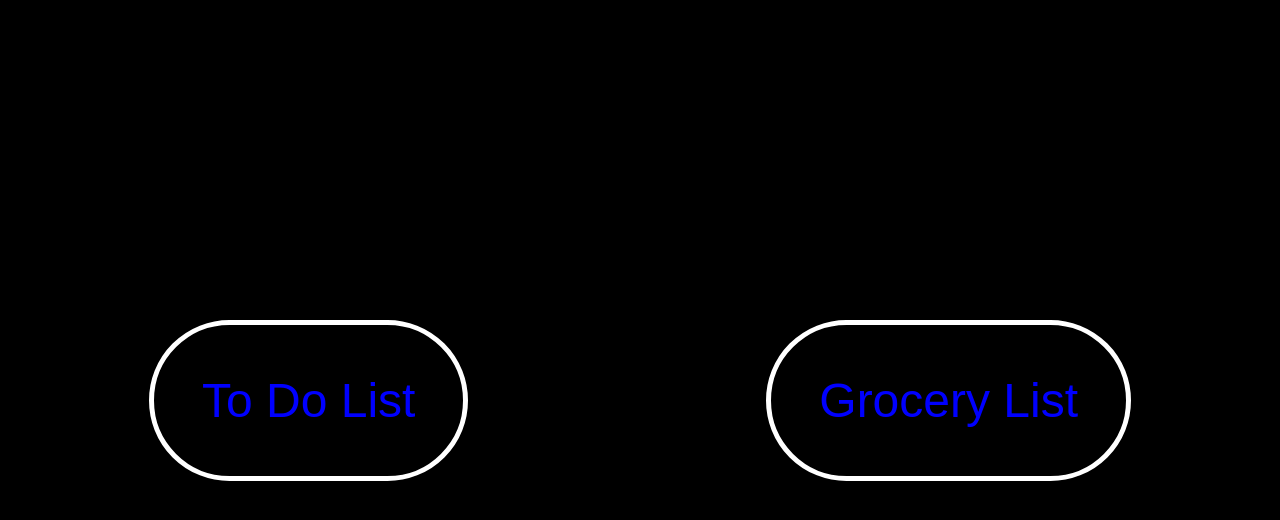
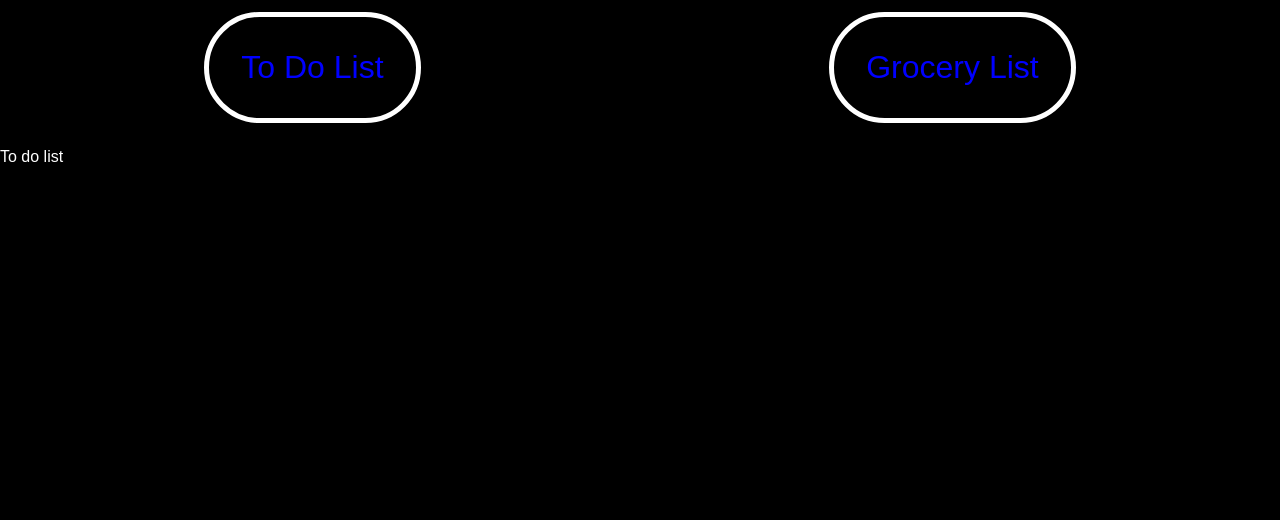
Before and after one commit to chriswfoster/ToDoListAndGroceryList4Bae, a React (Create React App) app: page / in a window 1280 px wide. Shown: the top 520 px of the page. Built offline with nearby package versions, Linux system fonts and the light colour scheme; no server answers.

Commit message:
Component props passing with routing and binding complete

```diff
--- a/src/components/GroceryList/GroceryList.js
+++ b/src/components/Home/GroceryList/GroceryList.js
@@ -1,7 +1,7 @@
 import React, {Component} from 'react'
 import axios from 'axios'
 
-import '../list.css'
+import './list.css'
 
 class GroceryList extends Component{
     constructor(){
@@ -12,26 +12,11 @@ class GroceryList extends Component{
         }
     }
 
-    handleSubmit(item){
-        axios.post('/api/additem?item='+item)
-        .then(response => this.setState({arrayOfItems: response.data}))
-        .catch(err => console.log(err))
-    }
-    handleText(val){
-        this.setState({inputText: val})
-    }
-    handleWipeList(val){
-        axios.delete('/api/wipelist')
-        .then (response => this.setState({arrayOfItems: response.data}))
-        .catch(err => console.log(err))
-    }
-    handleItemDelete(item){
-        axios.delete('/api/deleteitem?item='+item)
-    }
 
 
 render(){
     const {arrayOfItems} = this.state;
+    console.log(this.props)
 
 return(
 <div className="listMainDiv">
--- a/src/components/list.css
+++ b/src/components/Home/GroceryList/list.css
@@ -1,4 +1,4 @@
 .listMainDiv{
     width: 100vw;
-    height: 100vh;
+    height: 80vh;
 }
--- a/src/components/Home/Home.js
+++ b/src/components/Home/Home.js
@@ -1,18 +1,75 @@
 import React, {Component} from 'react'
 import {Link} from 'react-router-dom'
 import './home.css'
+import axios from 'axios'
+
+import GroceryList from './GroceryList/GroceryList'
+import ToDoList from './ToDoList/ToDoList'
+
+import {Route, Switch} from 'react-router-dom';
 
 class Home extends Component{
+    constructor(){
+        super()
+        this.state= {
+
+        }
+        this.handleItemDelete = this.handleItemDelete.bind(this)
+        this.handleWipeList = this.handleWipeList.bind(this)
+        this.handleSubmit = this.handleSubmit.bind(this)
+        this.handleText = this.handleText.bind(this)
+    }
+
+
+    componentDidMount(){
+        axios.get('/api/getItems')
+        .then(response => this.setState({arrayOfItems: response.data}))
+    }
+
+    handleSubmit(item, type){
+        axios.post('/api/additem?item='+item+',type='+type)
+        .then(response => this.setState({arrayOfItems: response.data}))
+        .catch(err => console.log(err))
+    }
+    handleText(val){
+        this.setState({inputText: val})
+    }
+    handleWipeList(val){
+        axios.delete('/api/wipelist')
+        .then (response => this.setState({arrayOfItems: response.data}))
+        .catch(err => console.log(err))
+    }
+    handleItemDelete(item){
+        axios.delete('/api/deleteitem?item='+item)
+    }
 
 render(){
+
+    //// I'm passing props with 2 different methods, what is wrong with me...
+
+    const RouteWithProps = ({ path, exact, strict, component:Component, location, ...rest }) => (
+        <Route
+          path={path}
+          exact={exact}
+            strict={strict}
+          location={location}
+          render={(props) => <Component {...props} {...rest} />}
+      />)
+
+
 return(
 <div className="homeMain" >
-<Link to="/todolist" className="homeRoutingButtons" style={{textDecoration: "none", color: "blue"}}>
+ <Link to="/todolist" className="homeRoutingButtons" style={{textDecoration: "none", color: "blue"}}>
 To Do List
     </Link>
 <Link to="/grocerylist" className="homeRoutingButtons" style={{textDecoration: "none", color: "blue"}}>
 Grocery List
     </Link>
+    <Switch>
+    <Route path="/grocerylist" render={()=><GroceryList num="2" someProp={100}/>} />
+    <RouteWithProps component={ToDoList} foo= "test" />
+    </Switch>
+
 </div>
 )
 }
--- a/src/components/ToDoList/ToDoList.js
+++ b/src/components/Home/ToDoList/ToDoList.js
@@ -26,6 +26,7 @@ class ToDoList extends Component{
     }
 
 render(){
+    console.log(this.props)
 return(
 <div className="listMainDiv">
 To do list
--- a/src/components/Home/home.css
+++ b/src/components/Home/home.css
@@ -15,7 +15,7 @@
     border-style: solid;
     border-width: 5px;
     padding: 1em;
-    font-size: 3em;
+    font-size: 2em;
 
 }
 .homeRoutingButtons:hover{
--- a/src/router.js
+++ b/src/router.js
@@ -2,15 +2,16 @@ import React from 'react';
 import {Route, Switch} from 'react-router-dom';
 
 import Home from './components/Home/Home.js'
-import GroceryList from './components/GroceryList/GroceryList'
-import ToDoList from './components/ToDoList/ToDoList'
+import GroceryList from './components/Home/GroceryList/GroceryList'
+import ToDoList from './components/Home/ToDoList/ToDoList'
 
 export default(
 
     <Switch>
-    <Route exact path="/" component={Home}/>
-    <Route path="/todolist" component ={ToDoList} />
-    <Route path="/grocerylist" component ={GroceryList} />
+    <Route path="/" component={Home}>
+
+    </Route>
+
 
 
 
```
